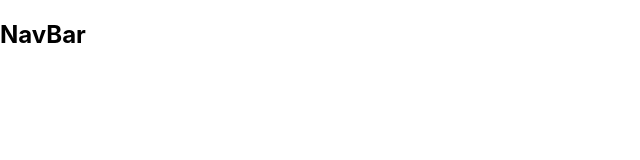
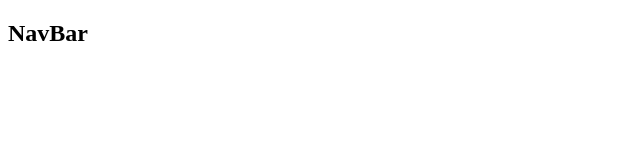
Before and after one commit to gentiles/airbnb, a React (Create React App) app: page / in a window 1280 px wide. Shown: the top 160 px of the page, without its empty margins (0-640 px from the left). Built offline with nearby package versions, Linux system fonts and the light colour scheme.

Commit message:
erase css default code

```diff
--- a/src/index.css
+++ b/src/index.css
@@ -1,13 +1,7 @@
 body {
-  margin: 0;
-  font-family: -apple-system, BlinkMacSystemFont, 'Segoe UI', 'Roboto', 'Oxygen',
-    'Ubuntu', 'Cantarell', 'Fira Sans', 'Droid Sans', 'Helvetica Neue',
-    sans-serif;
-  -webkit-font-smoothing: antialiased;
-  -moz-osx-font-smoothing: grayscale;
+
 }
 
 code {
-  font-family: source-code-pro, Menlo, Monaco, Consolas, 'Courier New',
-    monospace;
+
 }
```
